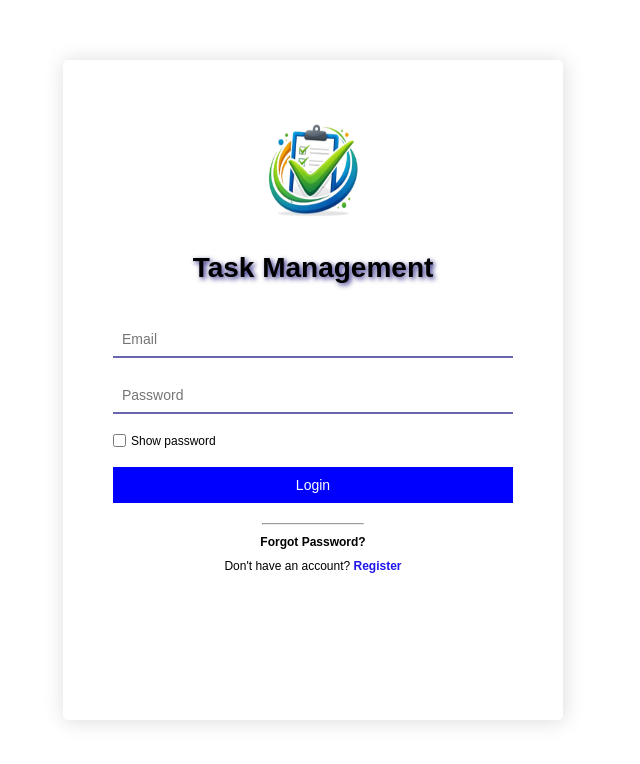
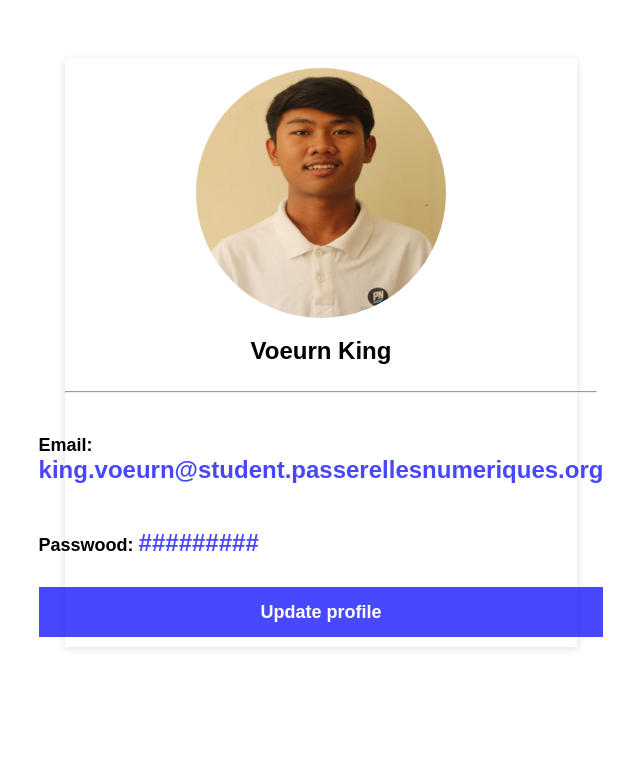
Before and after one commit to voeunking/Javascript-Project, a plain HTML site: page index.html in a window 1280 px wide. Shown: the whole page, without its empty margins (327-967 px from the left). Drawn offline with Linux system fonts and the light colour scheme.

Commit message:
add profile, view mode, and edit mode

```diff
--- a/CSS/style.css
+++ b/CSS/style.css
@@ -1,93 +1,95 @@
 body {
     font-family: Arial, Helvetica, sans-serif;
+    width: 100%;
+    display: flex;
+    align-items: center;
+    justify-content: center;
 }
 
-/* Form Login Start */
-.login-form {
-    height: 90vh;
-    width: 100%;
-    margin-top: 60px;
+/* Profile start */
+.profile {
+    box-shadow: rgba(99, 99, 99, 0.2) 0px 2px 8px 0px;
+    margin-top: 50px;
+    width: 40%;
     display: flex;
     flex-direction: column;
-    text-align: center;
-    align-content: center;
     align-items: center;
 }
 
-.form {
-    box-shadow: 1px 1px 20px rgba(200, 200, 200, 0.648);
-    background-color: #ffffffad;
-    border-radius: 5px;
-    height: 70vh;
-    padding: 50px;
-
-
-
+.profile img {
+    margin-top: 10px;
+    height: 250px;
+    width: 250px;
+    border-radius: 125px;
 }
 
-.show-pas {
-    align-self: self-start;
-    font-size: 12px;
-    display: flex;
-    align-items: center;
-    gap: 5px;
+.profile h3 span {
+    font-size: 24px;
 }
 
-.form-top img {
-    width: 100px;
-    height: 100px;
-    margin-top: 10px;
+.profile hr {
+    width: 530px;
 }
 
-.form-top h3 {
-    font-size: 28px;
-    text-shadow: 2px 2px 5px rgba(7, 3, 111, 0.87);
-}
-
-.input {
-    width: 400px;
+.profile-info {
     display: flex;
     flex-direction: column;
 }
 
-.input input {
-    padding: 9px;
-    margin: 10px 0px;
-    font-size: 14px;
-    background: none;
-    border: none;
-    border-bottom: 2px solid rgba(11, 4, 128, 0.615);
+.profile-info h4 {
+    font-size: 18px;
+    height: 40px;
+    align-content: center;
 }
 
-.login-form button {
-    background-color: blue;
-    color: white;
-    border: none;
-    font-size: 14px;
-    margin-top: 10px;
-    width: 400px;
-    padding: 10px;
-
+.profile-info h4 span {
+    color: rgba(0, 0, 255, 0.723);
+    font-size: 24px;
 }
 
-.login-form hr {
-    margin-top: 20px;
-    width: 100px;
-}
-
-#forgot-password {
+.profile-info button {
+    background-color: rgba(0, 0, 255, 0.716);
+    border: none;
+    height: 50px;
+    font-size: 18px;
+    color: white;
     font-weight: bold;
 }
 
-.login-form p {
-    font-size: 12px;
-    margin: 10px;
+/* Edit mode */
+.hidden {
+    display: none;
+    flex-direction: column;
 }
 
-.login-form p a {
-    color: #1e17eb;
-    font-weight: bold;
-    text-decoration: none;
+.profile-info {
+    padding: 10px;
+}
+.profile-info label{
+    margin-bottom: 5px;
+}
+.profile-info input {
+    display: flex;
+    border: none;
+    border-bottom: 1px solid lightslategray;
+    color: rgba(0, 0, 0, 0.495);
+    width: 520px;
+    height: 30px;
+    font-size: 16px;
+    margin-bottom: 10px;
+    padding: 5px;
 }
 
-/* Login End */
+.show-password {
+    margin-top: 8px;
+    font-size: 14px;
+    text-align: center;
+    margin-bottom: 10px;
+}
+
+#showPwd{
+    margin: 0px;
+    height: 15px;
+}
+
+/* Profile end */
--- a/index.html
+++ b/index.html
@@ -1,36 +1,57 @@
 <!DOCTYPE html>
 <html lang="en">
-<link rel="stylesheet" href="CSS/style.css">
-
 <head>
     <meta charset="UTF-8">
     <meta name="viewport" content="width=device-width, initial-scale=1.0">
     <title>Login</title>
+    <link rel="stylesheet" href="CSS/style.css">
 </head>
 
 <body>
-    <!-- form login -->
-    <form action="#" class="login-form">
-        <div class="form">
-            <div class="form-top">
-                <img src="img/logo.png" alt="">
-                <h3>Task Management</h3>
-            </div>
-            <div class="input">
-                <input type="email" name="email" id="email" placeholder="Email">
-                <input type="password" name="password" id="password" placeholder="Password">
-                <div class="show-pas">
-                    <input type="checkbox" name="show" id="show">
-                    <label for="text">Show password</label>
-                </div>
-            </div>
-            <button type="submit">Login</button>
-            <hr>
-            <p id="forgot-password">Forgot Password?</p>
-            <p>Don't have an account? <a href="#">Register</a></p>
+
+    <!-- Profile start -->
+    <div class="profile">
+        <img src="img/image.png" alt="">
+        <h3><span id="displayName">Voeurn King</span></h3>
+        <hr>
+
+        <!-- View mode -->
+        <div class="profile-info" id="viewProfile">
+            <h4>Email: <span id="displayEmail">king.voeurn@student.passerellesnumeriques.org</span></h4>
+            <h4>Passwood: <span id="displayPassword">#########</span></h4>
+            <button onclick="editProfile()">Update profile</button>
         </div>
 
-    </form>
+        <!-- Edit mode -->
+        <form class="profile-info hidden" id="editProfileForm">
+            <label>
+                Name:
+                <input type="text" id="nameInput" value="Voeurn King">
+            </label>
+
+            <label>
+                Email:
+                <input type="email" id="emailInput" value="king.voeurn@student.passerellesnumeriques.org">
+            </label>
+
+            <label>
+                Password:
+                <input type="password" id="passwordInput" value="12345678">
+            </label>
+
+            <div class="show-password">
+                <label id="showPassword" for="showPwd">
+                    <input type="checkbox" id="showPwd" onclick="togglePassword()">
+                    Show password
+                </label>
+
+            </div>
+
+            <button type="button" onclick="saveProfile()">Save</button>
+        </form>
+    </div>
+
+    <!-- Profile end -->
     <script src="js/app.js"></script>
 
 
--- a/js/app.js
+++ b/js/app.js
@@ -1,40 +1,53 @@
-document.querySelector(".login-form").addEventListener("submit", function (e) {
-    e.preventDefault(); // stop page refresh
+// Profile
+// function editProfile() {
+//     document.getElementById("viewProfile").classList.add("hidden");
+//     document.getElementById("editProfileForm").classList.remove("hidden");
 
-    let email = document.getElementById("email").value;
-    let password = document.getElementById("password").value;
+// }
 
-    if (email === "" || password === "") {
-        alert("Please fill all fields");
-        return;
+// function saveProfile() {
+//     const name = document.getElementById("nameInput").value;
+//     const email = document.getElementById("emailInput").value;
+//     const password = document.getElementById("passwordInput").value;
+
+//     document.getElementById("displayName").innerText = name;
+//     document.getElementById("displayEmail").innerText = email;
+//     document.getElementById("displayPassword").innerText = password;
+
+//     document.getElementById("editProfileForm").classList.add("hidden");
+//     document.getElementById("viewProfile").classList.remove("hidden");
+
+// }
+
+function editProfile() {
+    document.getElementById("viewProfile").classList.add("hidden");
+    document.getElementById("editProfileForm").classList.remove("hidden");
+}
+
+function togglePassword() {
+    const passwordInput = document.getElementById("passwordInput");
+
+    if (passwordInput.type === "password") {
+        passwordInput.type = "text";
+    } else {
+        passwordInput.type = "password";
     }
+}
 
-    // 1. Get existing users from localStorage
-    let users = JSON.parse(localStorage.getItem("users")) || [];
+function saveProfile() {
+    const name = document.getElementById("nameInput").value;
+    const email = document.getElementById("emailInput").value;
+    const password = document.getElementById("passwordInput").value;
 
-    // 2. Check if user already exists
-    let userExists = users.find(user => user.email === email);
+    document.getElementById("displayName").innerText = name;
+    document.getElementById("displayEmail").innerText = email;
 
-    if (userExists) {
-        alert("User already exists");
-        return;
-    }
+    // 🔒 Always hide password after save
+    document.getElementById("displayPassword").innerText = "*".repeat(password.length);
 
-    // 3. Create new user object
-    let newUser = {
-        email: email,
-        password: password // ❌ not secure (for learning only)
-    };
+    // Reset password input to hidden
+    document.getElementById("passwordInput").type = "password";
 
-    // 4. Add user to array
-    users.push(newUser);
-
-    // 5. Save back to localStorage (ONE KEY)
-    localStorage.setItem("users", JSON.stringify(users));
-
-    alert("User saved successfully");
-
-    // Clear inputs
-    document.getElementById("email").value = "";
-    document.getElementById("password").value = "";
-});
+    document.getElementById("editProfileForm").classList.add("hidden");
+    document.getElementById("viewProfile").classList.remove("hidden");
+}
```
Also changed, not shown: img/image.png (added).
